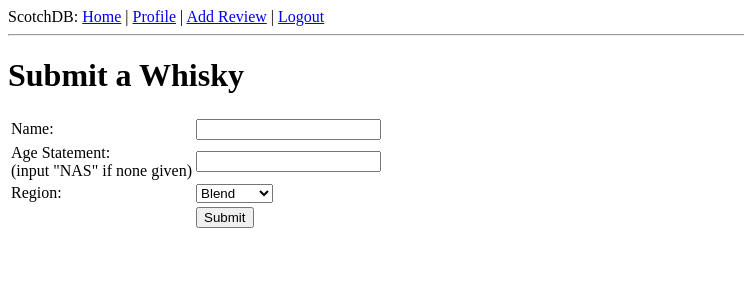
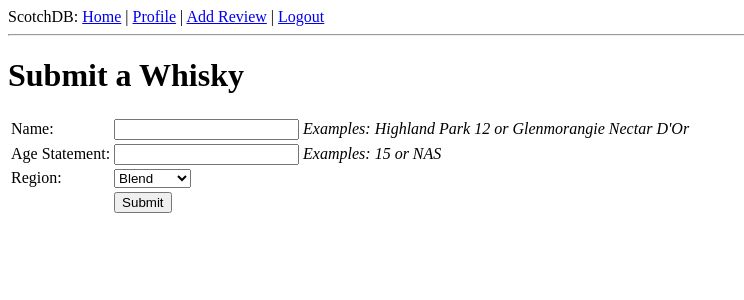
Before and after one commit to acrfordyce/WhiskyApp, a Flask app: page /add_whisky in a window 1280 px wide. Shown: the top 300 px of the page, without its empty margins (0-744 px from the left). Run offline with Flask 2, Linux system fonts and the light colour scheme; the visitor is signed in with stand-in values (Sample User, id 1); data comes from the database, SQL or seed files in the repository.

Commit message:
Modify html template

```diff
--- a/app/templates/add_whisky.html
+++ b/app/templates/add_whisky.html
@@ -13,14 +13,20 @@
                         <br><span style="color: red;">[{{ error }}]</span>
                         {% endfor %}
                     </td>
+                    <td>
+                        <i>Examples: Highland Park 12 or Glenmorangie Nectar D'Or</i>
+                    </td>
                 </tr>
                 <tr>
-                    <td>Age Statement:<br>(input "NAS" if none given)</td>
+                    <td>Age Statement:</td>
                     <td>
                         {{ form.age_statement }}
                         {% for error in form.errors.age_statement %}
                         <br><span style="color: red;">[{{ error }}]</span>
                         {% endfor %}
+                    </td>
+                    <td>
+                        <i>Examples: 15 or NAS</i>
                     </td>
                 </tr>
                 <tr>
```
